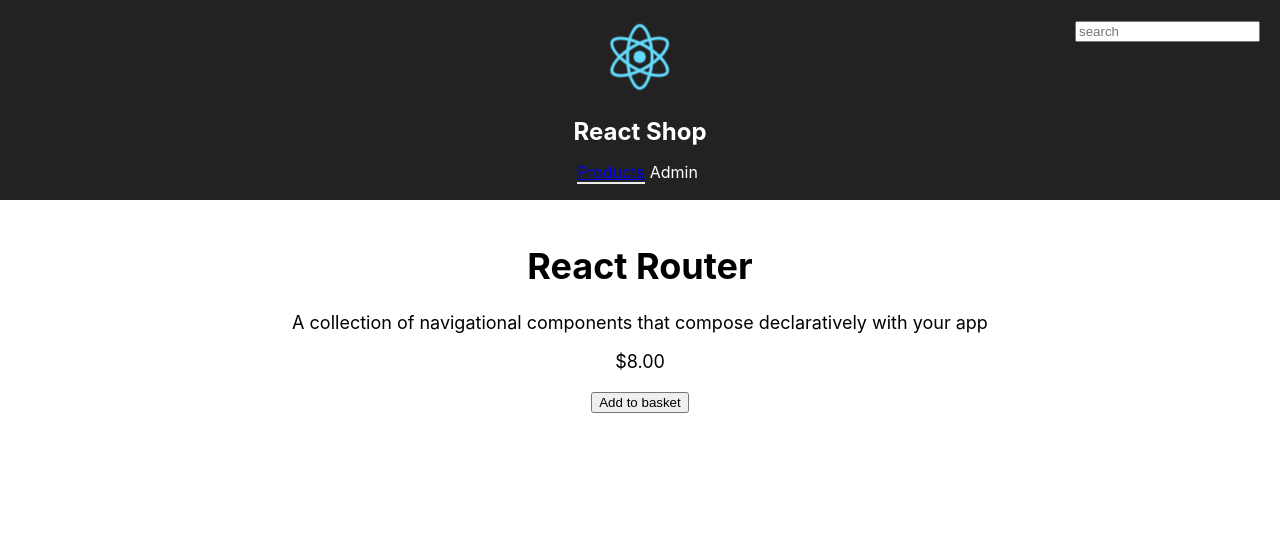
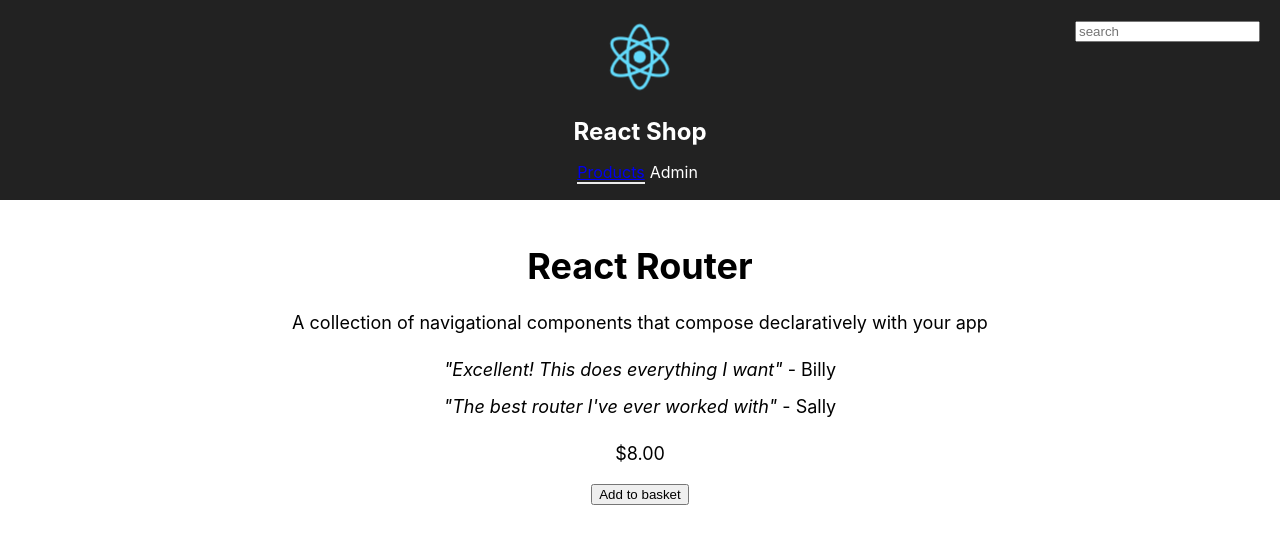
Before and after one commit to Temitope-Emmanuel/react-typescript, a React (Create React App) app: page /products/1 in a window 1280 px wide. Shown: the top 544 px of the page. Built offline with nearby package versions, Linux system fonts and the light colour scheme.

Commit message:
shelfing into compound components

```diff
--- /dev/null
+++ b/src/Product.tsx
@@ -0,0 +1,44 @@
+import * as React from "react"
+import {IProduct} from "./ProductsData"
+import Tabs from "./Tabs"
+
+interface IProps{
+    product:IProduct;
+    inBasket:boolean;
+    onAddToBasket: () => void;
+}
+
+const Product:React.SFC<IProps> = (props) => {
+    const {product,inBasket} = props
+
+    const handleAddClick = () => {
+        props.onAddToBasket()
+    }
+    return(
+        <>
+            <h1>{product.name}</h1>
+            <Tabs headings={["Description","Reviews"]} />
+            <p>{product.description}</p>
+            <div>
+                <ul className="product-reviews">
+                    {product.reviews.map(review => (
+                        <li key={review.reviewer} className="product-reviews-item">
+                            <i>"{review.comment}"</i> - {review.reviewer}
+                        </li>
+                    ))}
+                </ul>
+            </div>
+            <p className="product-price">
+                {new Intl.NumberFormat("en-US", {
+                currency: "USD", style: "currency"
+            }).format(product.price)}
+            </p>
+           {!inBasket && (
+            <button onClick={handleAddClick}>Add to
+            basket</button>
+           )}
+        </>
+    )
+}
+
+export default Product;
--- a/src/ProductPage.tsx
+++ b/src/ProductPage.tsx
@@ -1,6 +1,7 @@
 import * as React from "react";
 import {RouteComponentProps,Prompt} from 'react-router-dom'
 import {IProduct,products} from "./ProductsData"
+import Product from "./Product"
 
 type Props = RouteComponentProps<{id:string}>;
 interface IState {
@@ -38,22 +39,12 @@
                 message={this.navAwayMessage} />
                 {
                     product ? (
-                        <>
-                        <h1>{product.name}</h1>
-                        <p>{product.description}</p>
-                        <p className="product-price">
-                            {new Intl.NumberFormat("en-US",{
-                                currency:"USD",
-                                style:"currency"
-                            }).format(product.price)}
-                        </p>
-                        {!this.state.added && (
-                            <button onClick={this.handleAddClick}>
-                                Add to basket
-                            </button>
-                        )}
-                        </>
-                    ):(
+                        <Product
+                        product={product}
+                        inBasket={this.state.added}
+                        onAddToBasket={this.handleAddClick}
+                        />
+                       ):(
                         <p>Product Not Found!!!</p>
                     )
                 }
--- a/src/ProductsData.ts
+++ b/src/ProductsData.ts
@@ -1,8 +1,14 @@
+export interface IReview {
+    comment:string;
+    reviewer:string;
+}
+
 export interface IProduct {
     id:number;
     name:string;
     description:string;
     price:number;
+    reviews:IReview[];
 }
 
 export const products:IProduct[] = [
@@ -11,18 +17,37 @@
             "A collection of navigational components that compose declaratively with your app",
         id: 1,
         name: "React Router",
-price: 8
+        price: 8,
+        reviews: [{
+                comment: "Excellent! This does everything I want",
+                reviewer: "Billy"
                 },
-{
+                { comment: "The best router I've ever worked with", reviewer:
+                "Sally" }]
+    },{
         description: "A library that helps manage state across your app",
         id: 2,
         name: "React Redux",
-price: 12
+        price: 12,
+        reviews: [{comment: "I've found this really useful in a large app I'm working on",
+                reviewer: "Billy"
                 },
                 {
+                comment: "A bit confusing at first but simple when you get used to it",
+                reviewer: "Sally"
+                }]
+    },{
         description: "A library that helps you interact with a GraphQL backend",
         id: 3,
         name: "React Apollo",
-price: 12
+        price: 12,
+        reviews: [{
+                comment: "I'll never work with a REST API again!",
+                reviewer: "Billy"
+                },
+                {
+                comment: "It makes working with GraphQL backends a breeze",
+                reviewer: "Sally"
+                }]
       }
 ]
--- /dev/null
+++ b/src/Tabs.tsx
@@ -0,0 +1,54 @@
+import * as React from "react"
+
+interface ITabsContext{
+    activeName?:string;
+    handleTabClick?:(e:string) => void;
+}
+
+const TabsContext = React.createContext<ITabsContext>({})
+
+interface ITabsProps {
+    name:string;
+    initialActive?:boolean;
+}
+interface IState {
+    activeName:string
+}
+
+class Tabs extends React.Component<{},IState>{
+    public constructor(props:{}){
+        super(props)
+        this.state = {
+            activeName:""
+            // this.props.headings && this.props.headings.length > 0
+            // ? this.props.headings[0] : ""
+        }
+    }
+    // private handleTabClick = (e:React.MouseEvent<HTMLElement>) => {
+    //     const li = e.target as HTMLLIElement;
+    //     const heading:string = li.textContent ? li.textContent : "";
+    //     this.setState({activeName:heading})
+    // }
+    public static Tab:React.SFC<ITabsProps> = props =>(
+        <li>
+            {props.children}
+        </li>
+    )
+
+
+    public render(){
+        return(
+            <TabsContext.Provider
+             value={{
+                 activeName:this.state ? this.state.activeName:"",
+                 handleTabClick:this.handleTabClick
+             }}>
+                <ul className="tabs">
+                    {this.props.children}
+                </ul>
+            </TabsContext.Provider>
+        )
+    }
+}
+
+export default Tabs
--- a/src/index.css
+++ b/src/index.css
@@ -90,3 +90,28 @@
   .animate-exit {
   display: none;
   }
+
+  .product-reviews {
+    list-style: none;
+    padding: 0px;
+    }
+    .product-reviews .product-reviews-item {
+    display: block;
+    padding: 8px 0px;
+    }
+    .tabs {
+      list-style: none;
+      padding: 0;
+      }
+      .tabs li {
+      display: inline-block;
+      padding: 5px;
+      margin: 0px 5px 0px 5px;
+      cursor: pointer;
+      }
+      .tabs li:focus {
+      outline: none;
+      }
+      .tabs li.active {
+      border-bottom: #222 solid 2px;
+      }
```
Lines whose indentation alone changed are shown as unchanged.
